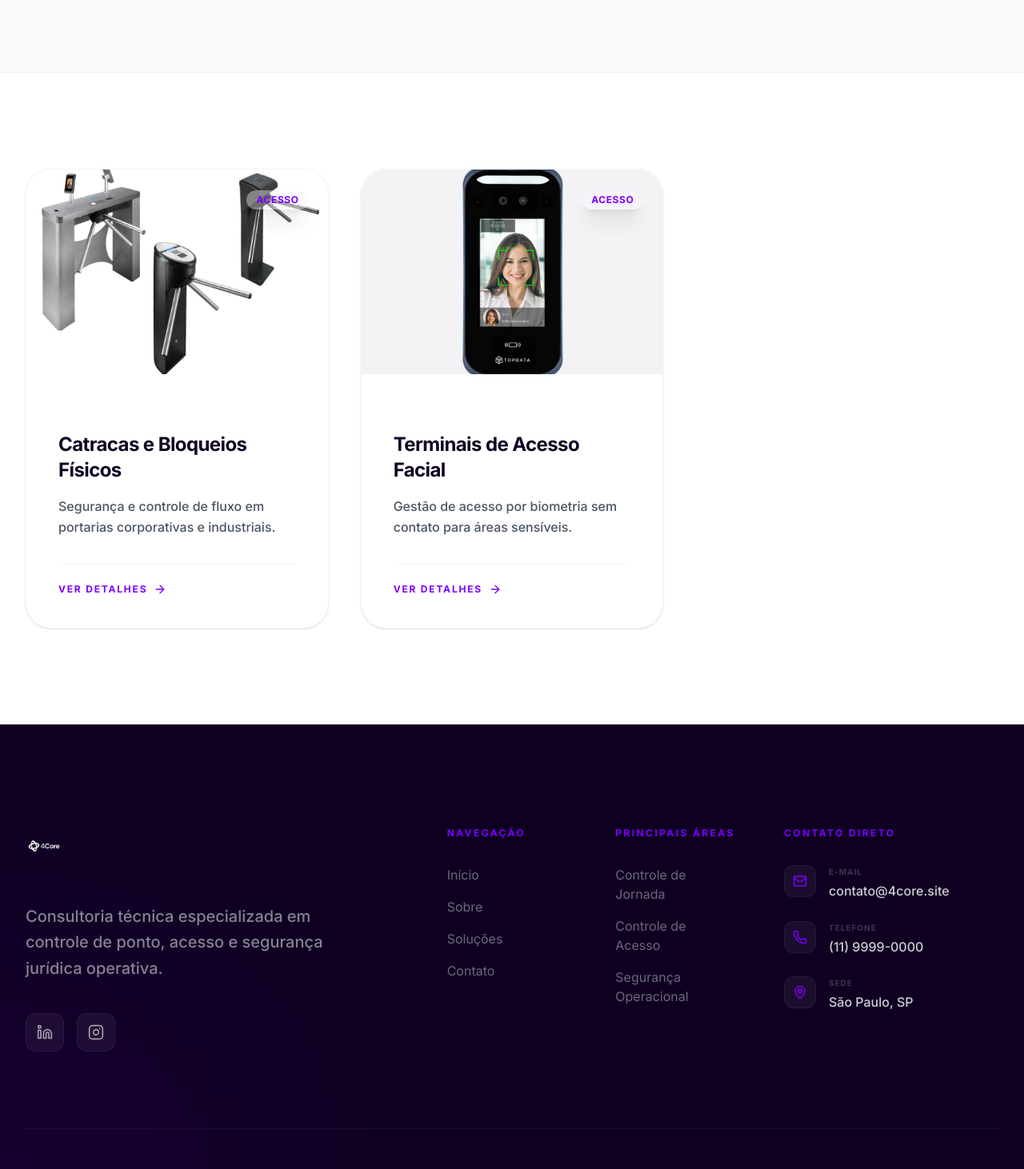
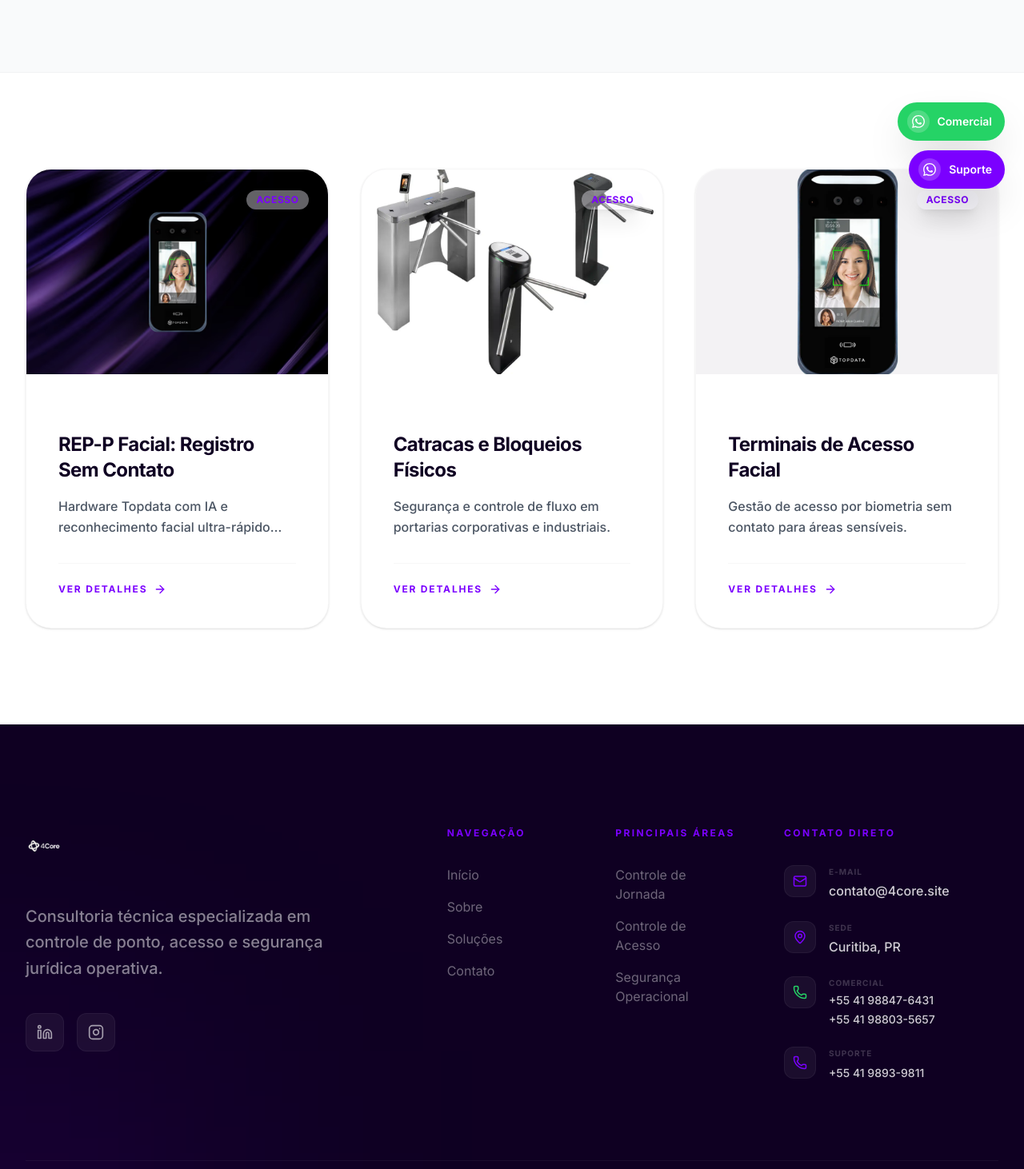
Before and after one commit to CodeAndressa/4Core_Site, a Next.js app: page /solucoes/controle-de-acesso in a window 1280 px wide. Shown: the part 540-2002 px from the top of the page at 80% size. Built offline with nearby package versions, Linux system fonts and the light colour scheme; no server answers.

Commit message:
feat: atualiza contatos oficiais e refatora botoes flutuantes WhatsApp

```diff
--- a/src/app/page.tsx
+++ b/src/app/page.tsx
@@ -4,21 +4,11 @@ import { Contrast } from '@/components/sections/Contrast'
 import { Solutions } from '@/components/sections/Solutions'
 import { TrustIndicators } from '@/components/sections/TrustIndicators'
 import { AboutSection } from '@/components/sections/AboutSection'
-import { Testimonials } from '@/components/sections/Testimonials'
 import { FAQ } from '@/components/sections/FAQ'
 import { CTA } from '@/components/sections/CTA'
 
 /**
  * Página Inicial da 4Core (Landing Page Premium B2B)
- *
- * Estratégia de Conversão (CRO):
- * 1. Hero: Impacto e Proposta de Valor.
- * 2. RiskSection: Conscientização de risco e passivo trabalhista (URGÊNCIA).
- * 3. Solutions: Vitrine de hardware e software com contexto operacional.
- * 4. Contrast: Explicação consultiva fundamentada (Problema -> Solução).
- * 5. TrustIndicators/About: Diferencial 4Core, Metodologia e Autoridade Técnica.
- * 6. Social Proof & FAQ: Quebra de objeções e validação de mercado.
- * 7. CTA: Conversão final direta.
  */
 export default function HomePage() {
   return (
@@ -29,7 +19,6 @@ export default function HomePage() {
       <Contrast />
       <TrustIndicators />
       <AboutSection />
-      <Testimonials />
       <FAQ />
       <CTA />
     </>
--- a/src/components/layout/Footer.tsx
+++ b/src/components/layout/Footer.tsx
@@ -15,6 +15,7 @@ import { company } from '@/data/company'
 import { Container } from '@/components/ui/Container'
 import { ROUTES } from '@/lib/constants'
 import { categories } from '@/data/products'
+import { CONTACTS } from '@/lib/constants/contacts'
 
 export function Footer() {
   const currentYear = new Date().getFullYear()
@@ -112,10 +113,10 @@ export function Footer() {
               Contato Direto
             </h4>
             <div className="flex flex-col gap-6">
+              {/* Email + Sede */}
               {[
-                { icon: <Mail size={18} />, text: company.email, label: 'E-mail' },
-                { icon: <Phone size={18} />, text: company.phone, label: 'Telefone' },
-                { icon: <MapPin size={18} />, text: `${company.address.city}, ${company.address.state}`, label: 'Sede' },
+                { icon: <Mail size={18} />, text: company.email, label: 'E-mail', href: `mailto:${company.email}` },
+                { icon: <MapPin size={18} />, text: `${company.address.city}, ${company.address.state}`, label: 'Sede', href: undefined },
               ].map((item, i) => (
                 <div key={i} className="flex gap-4 group">
                   <div className="w-10 h-10 rounded-xl bg-white/5 border border-white/5 flex items-center justify-center text-brand-vibrant shrink-0 group-hover:bg-brand-vibrant group-hover:text-white transition-colors duration-300">
@@ -123,10 +124,43 @@ export function Footer() {
                   </div>
                   <div>
                     <span className="block text-[10px] font-bold text-white/20 uppercase tracking-widest mb-1">{item.label}</span>
-                    <span className="text-white/80 font-medium text-sm lg:text-base">{item.text}</span>
+                    {item.href
+                      ? <a href={item.href} className="text-white/80 font-medium text-sm lg:text-base hover:text-white transition-colors">{item.text}</a>
+                      : <span className="text-white/80 font-medium text-sm lg:text-base">{item.text}</span>
+                    }
                   </div>
                 </div>
               ))}
+
+              {/* Comercial */}
+              <div className="flex gap-4 group">
+                <div className="w-10 h-10 rounded-xl bg-white/5 border border-white/5 flex items-center justify-center text-[#25D366] shrink-0 group-hover:bg-[#25D366] group-hover:text-white transition-colors duration-300">
+                  <Phone size={18} />
+                </div>
+                <div>
+                  <span className="block text-[10px] font-bold text-white/20 uppercase tracking-widest mb-1">Comercial</span>
+                  <div className="flex flex-col gap-1">
+                    {CONTACTS.comercial.map((c) => (
+                      <a key={c.tel} href={c.tel} className="text-white/80 font-medium text-sm hover:text-white transition-colors">
+                        {c.phone}
+                      </a>
+                    ))}
+                  </div>
+                </div>
+              </div>
+
+              {/* Suporte */}
+              <div className="flex gap-4 group">
+                <div className="w-10 h-10 rounded-xl bg-white/5 border border-white/5 flex items-center justify-center text-brand-vibrant shrink-0 group-hover:bg-brand-vibrant group-hover:text-white transition-colors duration-300">
+                  <Phone size={18} />
+                </div>
+                <div>
+                  <span className="block text-[10px] font-bold text-white/20 uppercase tracking-widest mb-1">Suporte</span>
+                  <a href={CONTACTS.suporte.tel} className="text-white/80 font-medium text-sm hover:text-white transition-colors">
+                    {CONTACTS.suporte.phone}
+                  </a>
+                </div>
+              </div>
             </div>
           </div>
         </div>
--- a/src/components/layout/WhatsAppButton.tsx
+++ b/src/components/layout/WhatsAppButton.tsx
@@ -1,52 +1,27 @@
 'use client'
 
-import { useState, useEffect } from 'react'
-import { MessageCircle, ShieldCheck } from 'lucide-react'
-import { motion, AnimatePresence } from 'framer-motion'
-import { getWhatsAppUrl } from '@/lib/constants'
+import { WhatsAppFloat } from './WhatsAppFloat'
+import { CONTACTS } from '@/lib/constants/contacts'
+
+const BUTTONS = [
+  {
+    href: CONTACTS.comercial[0].whatsapp,
+    label: 'Comercial',
+    color: '#25D366',
+  },
+  {
+    href: CONTACTS.suporte.whatsapp,
+    label: 'Suporte',
+    color: '#7B00FF',
+  },
+]
 
 export function WhatsAppButton() {
-  const [isVisible, setIsVisible] = useState(false)
-
-  useEffect(() => {
-    const handleScroll = () => {
-      setIsVisible(window.scrollY > 300)
-    }
-
-    window.addEventListener('scroll', handleScroll)
-    return () => window.removeEventListener('scroll', handleScroll)
-  }, [])
-
   return (
-    <AnimatePresence>
-      {isVisible && (
-        <motion.div
-           initial={{ opacity: 0, scale: 0.5, y: 50 }}
-           animate={{ opacity: 1, scale: 1, y: 0 }}
-           exit={{ opacity: 0, scale: 0.5, y: 50 }}
-           className="fixed bottom-8 right-8 z-40 group"
-        >
-          {/* Tag flutuante */}
-          <div className="absolute right-full mr-4 top-1/2 -translate-y-1/2 px-4 py-2 bg-white rounded-xl shadow-xl border border-border-light whitespace-nowrap opacity-0 group-hover:opacity-100 transition-all -translate-x-2 group-hover:translate-x-0 pointer-events-none">
-             <span className="text-sm font-bold text-brand-deep flex items-center gap-2">
-                <ShieldCheck size={14} className="text-brand-vibrant" />
-                Dúvida jurídica? Fale conosco!
-             </span>
-          </div>
-
-          <a
-            href={getWhatsAppUrl()}
-            target="_blank"
-            rel="noopener noreferrer"
-            className="flex items-center justify-center w-16 h-16 bg-[#25D366] text-white rounded-full shadow-2xl hover:scale-110 hover:-rotate-12 transition-all duration-300 relative group"
-            aria-label="Falar no WhatsApp"
-          >
-            {/* Efeito de Ping */}
-            <span className="absolute inset-0 rounded-full bg-[#25D366] animate-ping opacity-30" />
-            <MessageCircle size={32} />
-          </a>
-        </motion.div>
-      )}
-    </AnimatePresence>
+    <div className="fixed bottom-6 right-6 z-50 flex flex-col items-end gap-3">
+      {BUTTONS.map((btn, i) => (
+        <WhatsAppFloat key={btn.label} index={i} {...btn} />
+      ))}
+    </div>
   )
 }
--- /dev/null
+++ b/src/components/layout/WhatsAppFloat.tsx
@@ -0,0 +1,44 @@
+'use client'
+
+import { motion } from 'framer-motion'
+
+interface WhatsAppFloatProps {
+  href: string
+  label: string
+  color: string
+  index: number
+}
+
+function WhatsAppIcon({ size = 22 }: { size?: number }) {
+  return (
+    <svg width={size} height={size} viewBox="0 0 24 24" fill="currentColor">
+      <path d="M17.472 14.382c-.297-.149-1.758-.867-2.03-.967-.273-.099-.471-.148-.67.15-.197.297-.767.966-.94 1.164-.173.199-.347.223-.644.075-.297-.15-1.255-.463-2.39-1.475-.883-.788-1.48-1.761-1.653-2.059-.173-.297-.018-.458.13-.606.134-.133.298-.347.446-.52.149-.174.198-.298.298-.497.099-.198.05-.371-.025-.52-.075-.149-.669-1.612-.916-2.207-.242-.579-.487-.5-.669-.51-.173-.008-.371-.01-.57-.01-.198 0-.52.074-.792.372-.272.297-1.04 1.016-1.04 2.479 0 1.462 1.065 2.875 1.213 3.074.149.198 2.096 3.2 5.077 4.487.709.306 1.262.489 1.694.625.712.227 1.36.195 1.871.118.571-.085 1.758-.719 2.006-1.413.248-.694.248-1.289.173-1.413-.074-.124-.272-.198-.57-.347m-5.421 7.403h-.004a9.87 9.87 0 01-5.031-1.378l-.361-.214-3.741.982.998-3.648-.235-.374a9.86 9.86 0 01-1.51-5.26c.001-5.45 4.436-9.884 9.888-9.884 2.64 0 5.122 1.03 6.988 2.898a9.825 9.825 0 012.893 6.994c-.003 5.45-4.437 9.884-9.885 9.884m8.413-18.297A11.815 11.815 0 0012.05 0C5.495 0 .16 5.335.157 11.892c0 2.096.547 4.142 1.588 5.945L.057 24l6.305-1.654a11.882 11.882 0 005.683 1.448h.005c6.554 0 11.89-5.335 11.893-11.893a11.821 11.821 0 00-3.48-8.413z" />
+    </svg>
+  )
+}
+
+export function WhatsAppFloat({ href, label, color, index }: WhatsAppFloatProps) {
+  return (
+    <motion.a
+      href={href}
+      target="_blank"
+      rel="noopener noreferrer"
+      initial={{ opacity: 0, scale: 0.5, x: 40 }}
+      animate={{ opacity: 1, scale: 1, x: 0 }}
+      transition={{ delay: index * 0.12, type: 'spring', stiffness: 260, damping: 20 }}
+      whileHover={{ scale: 1.08 }}
+      whileTap={{ scale: 0.95 }}
+      aria-label={`WhatsApp ${label}`}
+      className="flex items-center gap-2.5 pl-3 pr-4 py-2.5 rounded-full text-white shadow-2xl font-semibold text-sm transition-shadow hover:shadow-[0_8px_30px_rgba(0,0,0,0.25)]"
+      style={{ backgroundColor: color }}
+    >
+      <span className="relative flex items-center justify-center w-7 h-7 rounded-full bg-white/20 shrink-0">
+        {index === 0 && (
+          <span className="absolute inset-0 rounded-full animate-ping opacity-40" style={{ backgroundColor: color }} />
+        )}
+        <WhatsAppIcon size={16} />
+      </span>
+      <span>{label}</span>
+    </motion.a>
+  )
+}
--- a/src/components/sections/Hero.tsx
+++ b/src/components/sections/Hero.tsx
@@ -113,20 +113,6 @@ export function Hero() {
         </div>
       </Container>
 
-      {/* Social Proof Row */}
-      <Container className="mt-20 lg:mt-32 pt-16 border-t border-brand-vibrant/5">
-        <p className="text-center text-xs font-bold uppercase tracking-[0.2em] text-text-muted mb-12">
-          Empresas que confiam na 4Core
-        </p>
-        <div className="flex flex-wrap justify-center items-center gap-8 md:gap-16 opacity-30 grayscale hover:grayscale-0 transition-all duration-500">
-          {/* Aqui usaremos placeholders ou logos reais conforme o projeto evolui */}
-          <div className="text-xl font-black text-brand-deep italic">TOPDATA</div>
-          <div className="text-xl font-black text-brand-deep italic">HENRY</div>
-          <div className="text-xl font-black text-brand-deep italic">CONTROLID</div>
-          <div className="text-xl font-black text-brand-deep italic">DIMEP</div>
-          <div className="text-xl font-black text-brand-deep italic">ZITEC</div>
-        </div>
-      </Container>
     </Section>
   )
 }
--- a/src/components/sections/Solutions.tsx
+++ b/src/components/sections/Solutions.tsx
@@ -9,15 +9,15 @@ import { SectionHeading } from '@/components/ui/SectionHeading'
 import { products } from '@/data/products'
 import { ProductCard } from '@/components/ui/ProductCard'
 
-// Mostramos apenas os principais para a Home
+// Priorizamos o Facial como destaque principal
 const featuredProducts = products.filter(p =>
-  ['relogio-de-ponto', 'ponto-web', 'catracas'].includes(p.slug)
-)
+  ['relogio-de-ponto', 'ponto-web', 'sistema-de-ponto'].includes(p.slug)
+).sort((a, b) => (a.slug === 'relogio-de-ponto' ? -1 : 1))
 
 const iconMap = {
-  'relogio-de-ponto': <Fingerprint className="w-8 h-8" />,
+  'relogio-de-ponto': <div className="text-brand-vibrant"><Shield className="w-8 h-8" /></div>,
   'ponto-web': <Box className="w-8 h-8" />,
-  'catracas': <Shield className="w-8 h-8" />,
+  'sistema-de-ponto': <Fingerprint className="w-8 h-8" />,
 }
 
 export function Solutions() {
@@ -66,7 +66,7 @@ export function Solutions() {
               <ProductCard
                 product={sol}
                 icon={iconMap[sol.slug as keyof typeof iconMap] || <Box />}
-                badgeText={sol.category === 'controle-de-jornada' ? 'Jornada' : 'Acesso'}
+                badgeText={sol.slug === 'relogio-de-ponto' ? 'Destaque 4Core' : (sol.categories[0] === 'controle-de-jornada' ? 'Jornada' : 'Acesso')}
               />
             </motion.div>
           ))}
--- a/src/data/company.ts
+++ b/src/data/company.ts
@@ -8,11 +8,11 @@ export const company = {
   description:
     'Consultoria técnica especializada em Portaria 671, controle de ponto e conformidade. Nascemos da percepção de que o mercado não entrega o básico: implementação correta, integração limpa e suporte que realmente resolve.',
   email: 'contato@4core.site',
-  phone: '(11) 9999-0000', // Placeholder se não houver um real ou use o do site
-  whatsapp: '5511999990000',
+  phone: '+55 41 98847-6431',
+  whatsapp: '5541988476431',
   address: {
-    city: 'São Paulo',
-    state: 'SP',
+    city: 'Curitiba',
+    state: 'PR',
     country: 'Brasil',
   },
   social: {
--- a/src/data/products.ts
+++ b/src/data/products.ts
@@ -22,31 +22,33 @@ export const products: Product[] = [
   // Controle de Jornada
   {
     slug: 'relogio-de-ponto',
-    category: 'controle-de-jornada',
-    name: 'Relógio de Ponto (REP-P/REP-C)',
-    shortDescription: 'Hardware de alta performance para registro físico de ponto com biometria facial ou digital.',
-    description: 'Equipamentos robustos e certificados que garantem o registro inviolável da jornada de trabalho, em total conformidade com as exigências da Portaria 671 do MTP.',
-    image: '/images/products/rep-hardware.png',
-    problem: 'Fraudes no registro de ponto, filas excessivas na entrada e falta de comprovantes fiscais exigidos por lei.',
-    solution: 'Implementação de relógios de ponto certificados (Topdata) com leitores biométricos de alta velocidade e impressão de comprovante inviolável.',
+    categories: ['controle-de-jornada', 'controle-de-acesso'],
+    name: 'REP-P Facial: Registro Sem Contato',
+    shortDescription: 'Hardware Topdata com IA e reconhecimento facial ultra-rápido para conformidade 671.',
+    description: 'Relógio de ponto com reconhecimento facial seguro, leitura precisa e total aderência às normas da Portaria 671. Equipado com IA para detecção de rosto vivo, eliminando fraudes e garantindo agilidade na entrada e saída.',
+    image: '/images/topdata-facial-hero.png',
+    problem: 'Fraudes no registro de ponto (marcação por terceiros), filas lentas e riscos de contaminação por contato físico.',
+    solution: 'Implementação do REP-P Facial Topdata com tecnologia "Liveness Detection" e capacidade para milhares de usuários com reconhecimento em milissegundos.',
     benefits: [
       'Eliminação total de marcação por terceiros',
-      'Impressão térmica de alta durabilidade',
-      'Memória de registro para até 10 anos',
-      'Total aderência à Portaria 671'
+      'Registro sem contato físico (Higiene total)',
+      'Detecção de rosto vivo (Impede fotos e vídeos)',
+      'Funciona perfeitamente mesmo com máscaras',
+      'Agilidade extrema na entrada e saída',
+      'Conformidade técnica absoluta com a Portaria 671'
     ],
     specs: {
-      tipo: 'REP-C / REP-P (Certificado)',
-      tecnologia: 'Biometria Facial / Digital / Proximidade',
-      conectividade: 'Ethernet (TCP/IP) e WiFi (Opcional)',
-      conformidade: 'Portaria 671 MTP / Inmetro'
+      tipo: 'REP-P (Hardware Certificado Topdata)',
+      tecnologia: 'Reconhecimento Facial com IA (Deep Learning)',
+      conectividade: 'Ethernet (TCP/IP) nativo',
+      conformidade: 'Portaria 671 MTP / Auditoria Fiscal'
     },
-    applications: ['Indústrias', 'Comércio Geral', 'Hospitais', 'Canteiros de Obra'],
-    ctaText: 'Solicitar Orçamento'
+    applications: ['Empresas com Grande Fluxo', 'Indústrias', 'Varejo', 'Escritórios B2B'],
+    ctaText: 'Solicitar Proposta Especial'
   },
   {
     slug: 'ponto-web',
-    category: 'controle-de-jornada',
+    categories: ['controle-de-jornada'],
     name: 'Ponto Web / Cloud (TopPonto)',
     shortDescription: 'Software de gestão em nuvem para administração de jornadas e tratamento de ponto.',
     description: 'Plataforma 100% em nuvem que centraliza todas as marcações de ponto, automatiza o cálculo de horas extras e simplifica o fechamento da folha.',
@@ -70,7 +72,7 @@ export const products: Product[] = [
   },
   {
     slug: 'sistema-de-ponto',
-    category: 'controle-de-jornada',
+    categories: ['controle-de-jornada'],
     name: 'Aplicativo Mobile TopPonto',
     shortDescription: 'Registro de jornada para equipes externas ou home office com geolocalização.',
     description: 'Aplicativo mobile seguro que permite o registro de ponto de qualquer lugar, utilizando cerca geográfica (Geofence) e reconhecimento facial para garantir a autenticidade.',
@@ -79,7 +81,7 @@ export const products: Product[] = [
     solution: 'App com prova de vida (reconhecimento facial) e marcação vinculada à coordenada GPS exata no momento do registro.',
     benefits: [
       'Geofencing (Cerca geográfica inteligente)',
-      'Funcionamento Offline com sincronização posterior',
+      'Funcionamento Offline with sincronização posterior',
       'Reconhecimento Facial (Bio-prova de vida)',
       'Redução de custos com infraestrutura física'
     ],
@@ -96,7 +98,7 @@ export const products: Product[] = [
   // Controle de Acesso
   {
     slug: 'catracas',
-    category: 'controle-de-acesso',
+    categories: ['controle-de-acesso'],
     name: 'Catracas e Bloqueios Físicos',
     shortDescription: 'Segurança e controle de fluxo em portarias corporativas e industriais.',
     description: 'Equipamentos de controle de acesso físico robustos, com designs modernos e diversos tipos de leitores integrados para gerir o fluxo de pessoas.',
@@ -120,7 +122,7 @@ export const products: Product[] = [
   },
   {
     slug: 'controle-de-acesso',
-    category: 'controle-de-acesso',
+    categories: ['controle-de-acesso'],
     name: 'Terminais de Acesso Facial',
     shortDescription: 'Gestão de acesso por biometria sem contato para áreas sensíveis.',
     description: 'Leitores biométricos faciais de alta precisão que restringem o acesso apenas a pessoal autorizado, garantindo higiene e velocidade.',
@@ -146,9 +148,9 @@ export const products: Product[] = [
   // Segurança
   {
     slug: 'bastao-de-ronda',
-    category: 'seguranca-operacional',
+    categories: ['seguranca-operacional'],
     name: 'Bastão de Ronda Viggia',
-    shortDescription: 'Solução completa para controle de rondas, garantindo que vigilantes sigam a rota planejada.',
+    shortDescription: 'Soluções completa para controle de rondas, garantindo que vigilantes sigam a rota planejada.',
     description: 'O kit Viggia é formado por três componentes (Bastão Viggia, iButtons e Software TopRonda). Desenvolvido pela Topdata, permite monitorar de perto a equipe de vigilância para assegurar execução correta de roteiros e horários, sendo robusto, confiável e com excelente custo-benefício.',
     image: '/images/products/bastao-de-ronda.png',
     problem: 'Falta de controle efetivo sobre o percurso e os horários das rondas noturnas e de segurança patrimonial.',
@@ -171,7 +173,7 @@ export const products: Product[] = [
 ]
 
 export function getProductsByCategory(categorySlug: string) {
-  return products.filter(p => p.category === categorySlug)
+  return products.filter(p => p.categories.includes(categorySlug as any))
 }
 
 export function getProductBySlug(slug: string) {
--- /dev/null
+++ b/src/lib/constants/contacts.ts
@@ -0,0 +1,22 @@
+export const CONTACTS = {
+  comercial: [
+    {
+      label: 'Comercial 1',
+      phone: '+55 41 98847-6431',
+      tel: 'tel:+5541988476431',
+      whatsapp: 'https://wa.me/5541988476431',
+    },
+    {
+      label: 'Comercial 2',
+      phone: '+55 41 98803-5657',
+      tel: 'tel:+5541988035657',
+      whatsapp: 'https://wa.me/5541988035657',
+    },
+  ],
+  suporte: {
+    label: 'Suporte',
+    phone: '+55 41 9893-9811',
+    tel: 'tel:+554198939811',
+    whatsapp: 'https://wa.me/554198939811',
+  },
+} as const
--- a/src/types/product.ts
+++ b/src/types/product.ts
@@ -9,7 +9,7 @@ export interface ProductSpecs {
 
 export interface Product {
   slug: string;
-  category: CategorySlug;
+  categories: CategorySlug[];
   name: string;
   description: string;
   shortDescription: string;
```
Also changed, not shown: public/images/topdata-facial-hero.png (added), public/images/topdata-facial.png (added).
